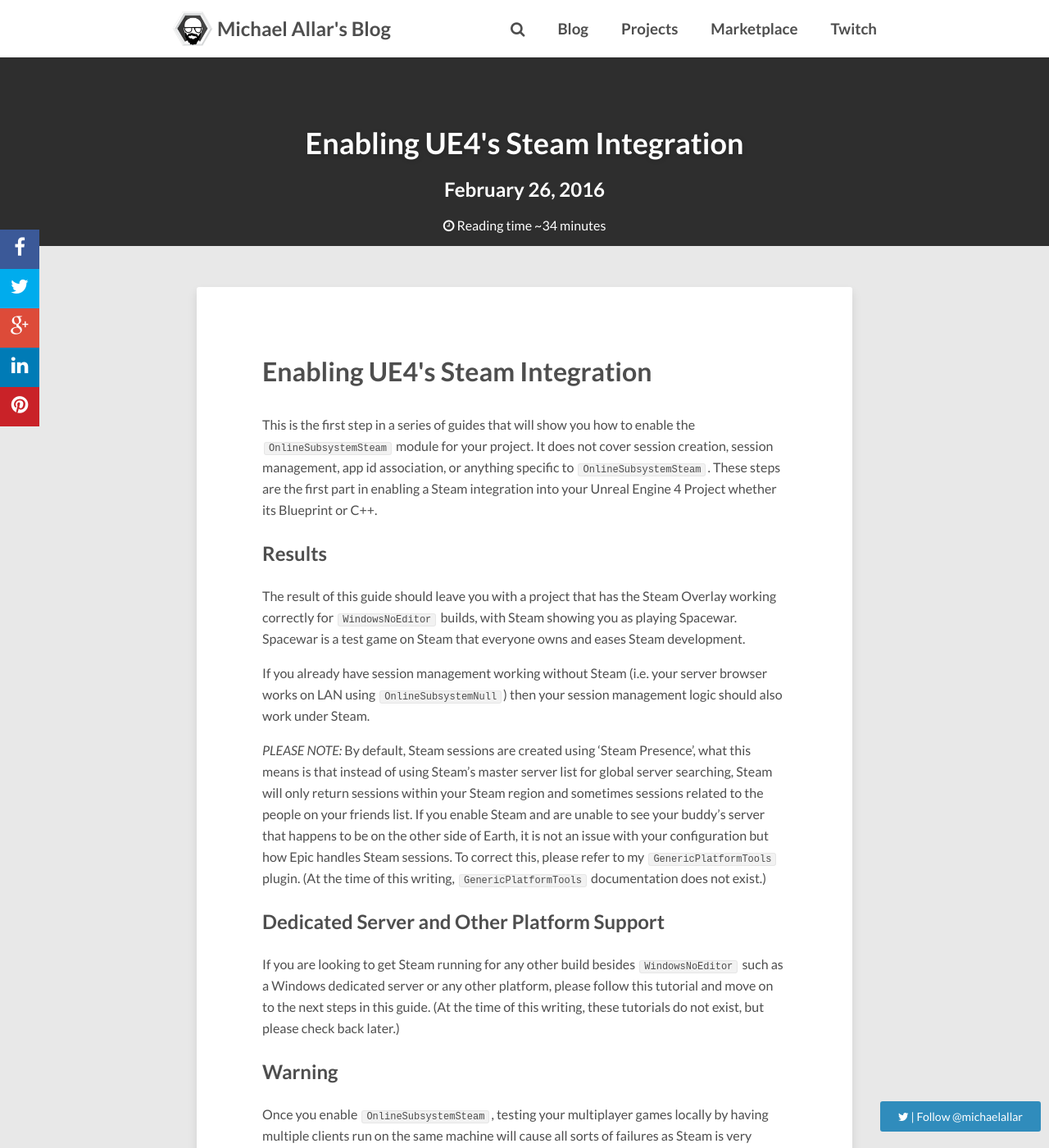
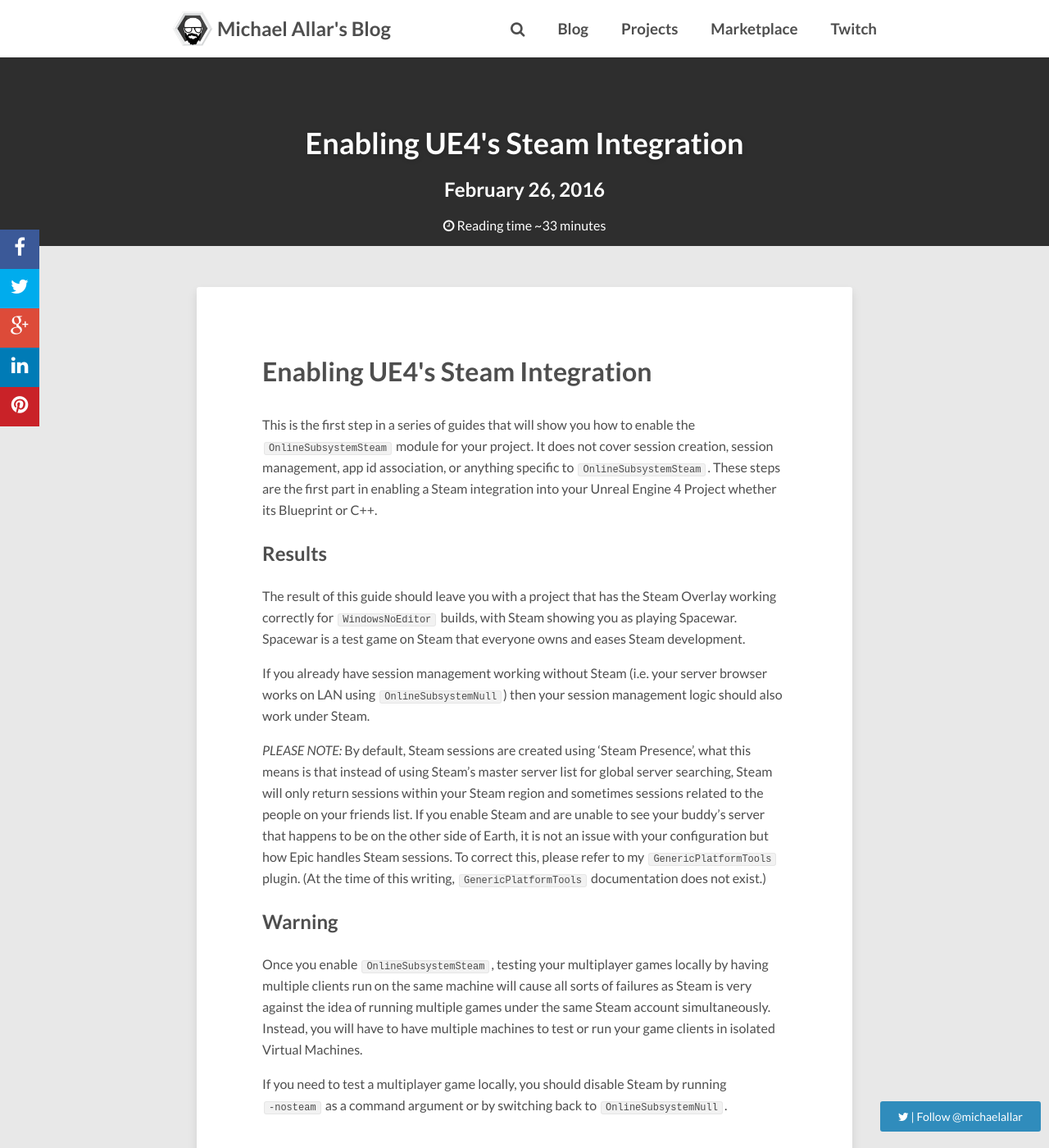
Before and after one commit to Allar/allar.github.io, a Jekyll site: the page built from blog/_posts/2016-02-26-BasicSteamIntegration.md, in a window 1280 px wide and 1400 px high. Shown: the whole window at 82% size. Built offline with Jekyll 4.4.1, drawn with Linux system fonts in a browser that asks for light colours; nearby versions of some CDN libraries; comment, search, counter and statistics services are not loaded.

Commit message:
Removed erroneous paragraph in BasicSteamIntegration

```diff
--- a/blog/_posts/2016-02-26-BasicSteamIntegration.md
+++ b/blog/_posts/2016-02-26-BasicSteamIntegration.md
@@ -14,10 +14,6 @@
 If you already have session management working without Steam (i.e. your server browser works on LAN using `OnlineSubsystemNull`) then your session management logic should also work under Steam.
 
 _PLEASE NOTE:_ By default, Steam sessions are created using 'Steam Presence', what this means is that instead of using Steam's master server list for global server searching, Steam will only return sessions within your Steam region and sometimes sessions related to the people on your friends list. If you enable Steam and are unable to see your buddy's server that happens to be on the other side of Earth, it is not an issue with your configuration but how Epic handles Steam sessions. To correct this, please refer to my `GenericPlatformTools` plugin. (At the time of this writing, `GenericPlatformTools` documentation does not exist.)
-
-## Dedicated Server and Other Platform Support
-
-If you are looking to get Steam running for any other build besides `WindowsNoEditor` such as a Windows dedicated server or any other platform, please follow this tutorial and move on to the next steps in this guide. (At the time of this writing, these tutorials do not exist, but please check back later.)
 
 ## Warning
 
```
